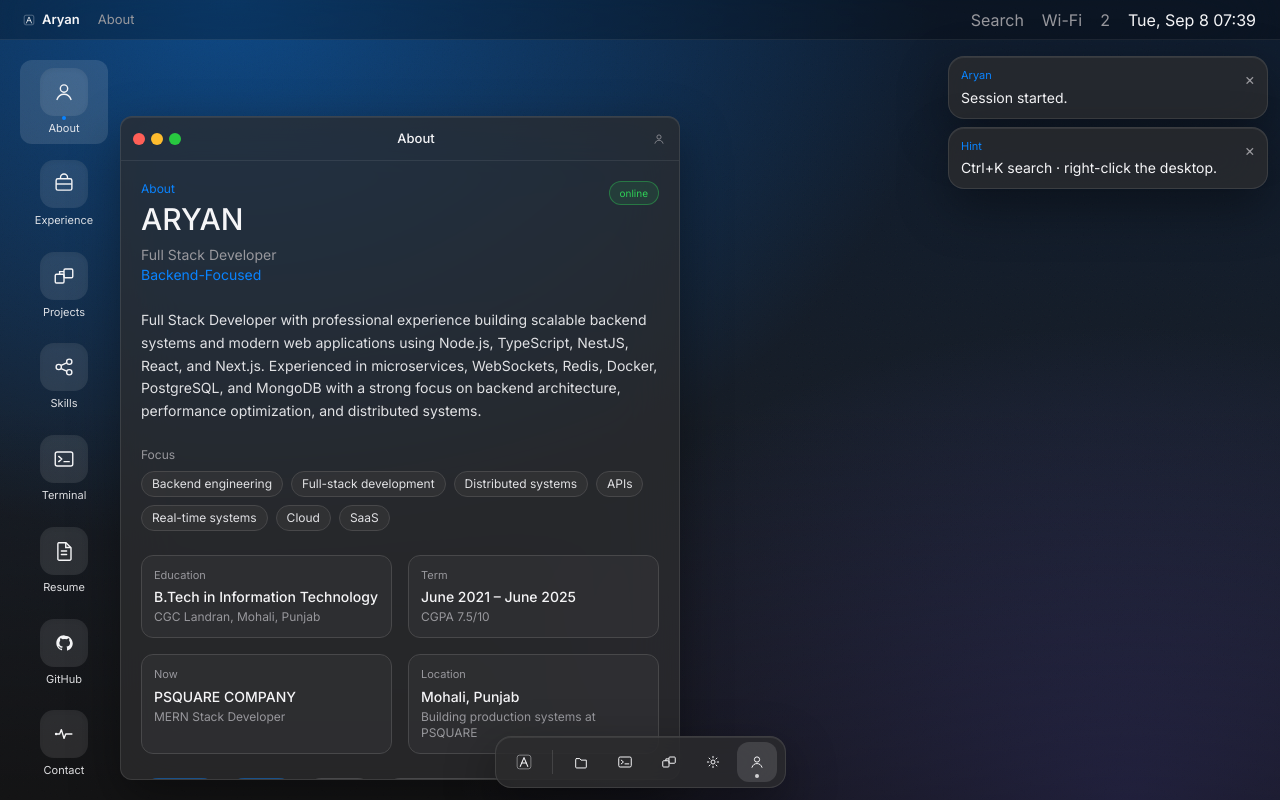
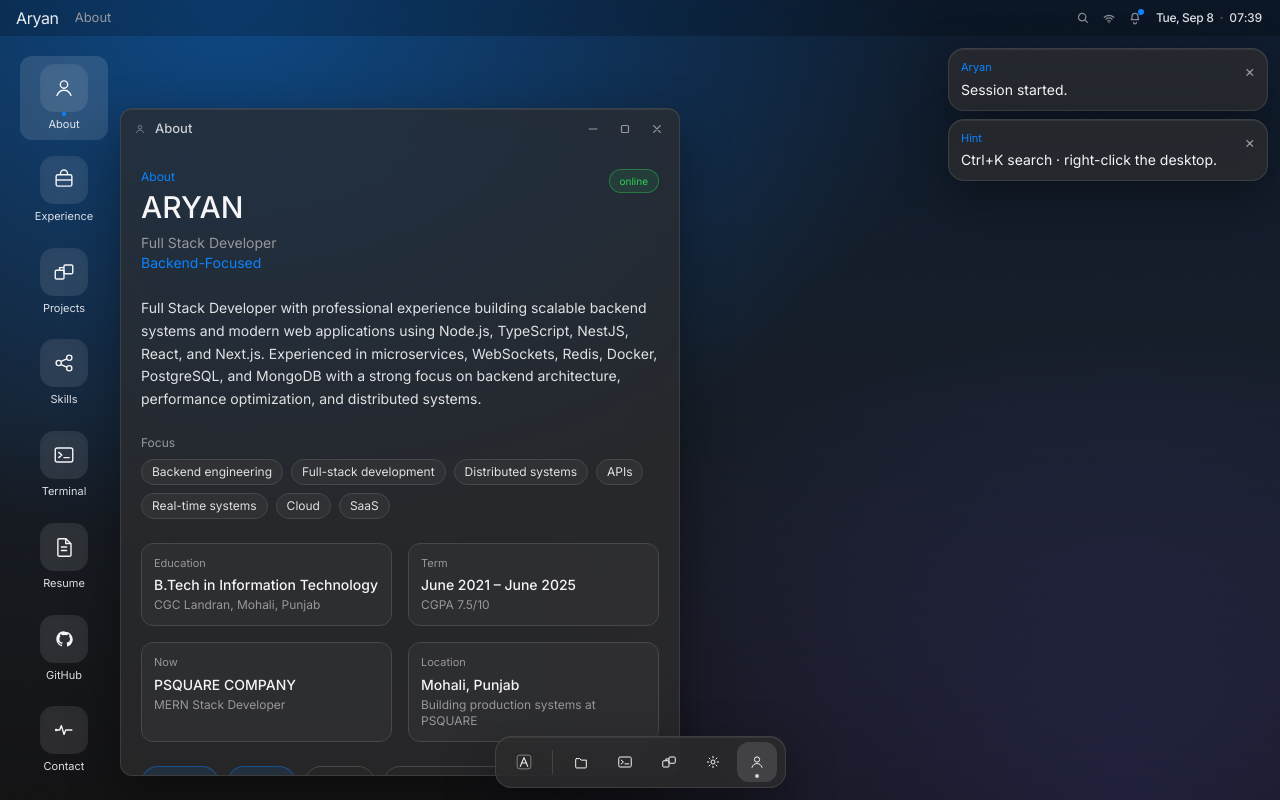
Before and after one commit to Arya7n/portfolio-Os, a React (Vite) app: page / in a window 1280 px wide. Both pictures are taken after a click on the button "Enter desktop". Built offline with nearby package versions, Linux system fonts and the light colour scheme.

Commit message:
Refactor TopBar, NotificationHost, CalendarPanel, NotificationCenter, and Window components for improved layout and styling; introduce StatusButton for better status display; enhance accessibility with aria-labels; and adjust dimensions for a more cohesive design across the application.

```diff
--- a/src/components/desktop/TopBar.tsx
+++ b/src/components/desktop/TopBar.tsx
@@ -1,12 +1,10 @@
-import { useState } from "react";
-import { OsMark } from "@/components/icons/AppIcons";
+import { useState, type ReactNode, type SVGProps } from "react";
 import { CalendarPanel } from "@/components/os/CalendarPanel";
 import { NotificationCenter } from "@/components/os/NotificationCenter";
 import { profile } from "@/data/profile";
 import { useClock } from "@/hooks/useClock";
 import { cn } from "@/lib/cn";
 import { useOsStore } from "@/store/osStore";
-import type { ReactNode } from "react";
 
 export function TopBar() {
   const setRecruiterMode = useOsStore((s) => s.setRecruiterMode);
@@ -23,20 +21,19 @@ export function TopBar() {
   const active = windows.find((win) => win.id === activeId && !win.minimized);
 
   return (
-    <header className="relative z-40 flex h-10 items-center justify-between border-b border-white/8 bg-black/25 px-3 backdrop-blur-2xl sm:px-4">
-      <div className="relative flex min-w-0 items-center gap-3">
+    <header className="relative z-40 flex h-9 items-center justify-between bg-black/20 px-2.5 backdrop-blur-2xl">
+      <div className="relative flex min-w-0 items-center gap-2.5">
         <button
           type="button"
           className={cn(
-            "flex items-center gap-1.5 rounded-md px-1.5 py-0.5 text-os-text hover:bg-white/8",
+            "rounded-md px-1.5 py-0.5 text-[13px] font-medium tracking-tight text-os-text/95 hover:bg-white/8",
             menuOpen && "bg-white/10",
           )}
           aria-expanded={menuOpen}
           aria-haspopup="menu"
           onClick={() => setMenuOpen((open) => !open)}
         >
-          <OsMark className="h-3.5 w-3.5" />
-          <span className="text-[13px] font-semibold">Aryan</span>
+          Aryan
         </button>
         {menuOpen && (
           <>
@@ -46,7 +43,10 @@ export function TopBar() {
               aria-label="Close system menu"
               onClick={() => setMenuOpen(false)}
             />
-            <div className="glass-panel absolute left-0 top-full z-50 mt-1 min-w-48 overflow-hidden rounded-xl py-1" role="menu">
+            <div
+              className="glass-panel absolute left-0 top-full z-50 mt-1 min-w-44 overflow-hidden rounded-xl py-1"
+              role="menu"
+            >
               <MenuItem
                 label="About"
                 onClick={() => {
@@ -68,7 +68,7 @@ export function TopBar() {
                   setMenuOpen(false);
                 }}
               />
-              <div className="my-1 h-px bg-white/10" />
+              <div className="my-1 h-px bg-white/8" />
               <MenuItem
                 label="Recruiter Mode"
                 onClick={() => {
@@ -86,42 +86,43 @@ export function TopBar() {
             </div>
           </>
         )}
-        {active && <span className="hidden truncate text-[13px] text-os-muted md:inline">{active.title}</span>}
+        {active && (
+          <span className="hidden min-w-0 truncate text-[13px] text-os-muted md:inline">{active.title}</span>
+        )}
       </div>
 
-      <div className="flex items-center gap-0.5">
-        <button
-          type="button"
+      <div className="flex items-center">
+        <StatusButton
+          label="Search"
+          active={false}
           onClick={() => setSpotlight(true)}
-          className="hidden rounded-md px-2 py-1 text-[12px] text-os-muted hover:bg-white/8 sm:inline"
+          className="hidden sm:flex"
         >
-          Search
-        </button>
-        <button
-          type="button"
-          aria-label="Network"
-          onClick={() => setTray("net")}
-          className={cn("rounded-md px-2 py-1 text-[12px] text-os-muted hover:bg-white/8", tray === "net" && "bg-white/10 text-os-text")}
+          <IconSearch />
+        </StatusButton>
+        <StatusButton label="Wi-Fi" active={tray === "net"} onClick={() => setTray("net")}>
+          <IconWifi />
+        </StatusButton>
+        <StatusButton label="Notifications" active={tray === "notify"} onClick={() => setTray("notify")}>
+          <span className="relative">
+            <IconBell />
+            {unread > 0 && (
+              <span className="absolute -right-0.5 -top-0.5 h-1.5 w-1.5 rounded-full bg-os-accent" />
+            )}
+          </span>
+        </StatusButton>
+        <StatusButton
+          label={`${date} ${time}`}
+          active={tray === "clock"}
+          onClick={() => setTray("clock")}
+          className="px-2"
         >
-          Wi-Fi
-        </button>
-        <button
-          type="button"
-          aria-label="Notifications"
-          onClick={() => setTray("notify")}
-          className={cn("rounded-md px-2 py-1 text-[12px] text-os-muted hover:bg-white/8", tray === "notify" && "bg-white/10 text-os-text")}
-        >
-          {unread ? unread : "•"}
-        </button>
-        <button
-          type="button"
-          aria-label="Calendar"
-          onClick={() => setTray("clock")}
-          className={cn("rounded-md px-2 py-1 text-[12px] tabular-nums hover:bg-white/8", tray === "clock" && "bg-white/10")}
-          title={date}
-        >
-          {date} {time}
-        </button>
+          <span className="text-[12px] font-medium tabular-nums tracking-tight text-os-text/90">
+            {date}
+            <span className="mx-1.5 text-os-muted/70">·</span>
+            {time}
+          </span>
+        </StatusButton>
       </div>
 
       {tray === "clock" && (
@@ -136,10 +137,17 @@ export function TopBar() {
       )}
       {tray === "net" && (
         <TrayFlyout onClose={() => setTray(null)}>
-          <div className="w-64 p-3 text-sm">
-            <p className="font-medium">Wi-Fi</p>
-            <p className="mt-2 text-xs text-os-ok">Connected</p>
-            <p className="mt-1 text-xs text-os-muted">{profile.location}</p>
+          <div className="w-56 p-4">
+            <div className="flex items-center gap-2.5">
+              <span className="flex h-8 w-8 items-center justify-center rounded-full bg-os-accent text-white">
+                <IconWifi className="h-4 w-4" />
+              </span>
+              <div>
+                <p className="text-sm font-medium">Wi-Fi</p>
+                <p className="text-[11px] text-os-ok">Connected</p>
+              </div>
+            </div>
+            <p className="mt-3 text-[12px] text-os-muted">{profile.location}</p>
           </div>
         </TrayFlyout>
       )}
@@ -147,9 +155,44 @@ export function TopBar() {
   );
 }
 
+function StatusButton({
+  label,
+  active,
+  onClick,
+  children,
+  className,
+}: {
+  label: string;
+  active: boolean;
+  onClick: () => void;
+  children: ReactNode;
+  className?: string;
+}) {
+  return (
+    <button
+      type="button"
+      aria-label={label}
+      title={label}
+      onClick={onClick}
+      className={cn(
+        "flex h-7 items-center justify-center rounded-md px-1.5 text-os-muted/90 transition hover:bg-white/8 hover:text-os-text",
+        active && "bg-white/10 text-os-text",
+        className,
+      )}
+    >
+      {children}
+    </button>
+  );
+}
+
 function MenuItem({ label, onClick }: { label: string; onClick: () => void }) {
   return (
-    <button type="button" role="menuitem" className="block w-full px-3 py-1.5 text-left text-sm hover:bg-os-accent/20" onClick={onClick}>
+    <button
+      type="button"
+      role="menuitem"
+      className="block w-full px-3 py-1.5 text-left text-[13px] hover:bg-white/8"
+      onClick={onClick}
+    >
       {label}
     </button>
   );
@@ -159,7 +202,41 @@ function TrayFlyout({ children, onClose }: { children: ReactNode; onClose: () =>
   return (
     <>
       <button type="button" className="fixed inset-0 z-40 cursor-default" aria-label="Close tray" onClick={onClose} />
-      <div className="glass-panel absolute right-2 top-full z-50 mt-1 overflow-hidden rounded-xl">{children}</div>
+      <div className="glass-panel absolute right-2 top-full z-50 mt-1.5 overflow-hidden rounded-2xl">{children}</div>
     </>
   );
 }
+
+function IconSearch(props: SVGProps<SVGSVGElement>) {
+  return (
+    <svg viewBox="0 0 16 16" className="h-3.5 w-3.5" fill="none" aria-hidden="true" {...props}>
+      <circle cx="7" cy="7" r="4.2" stroke="currentColor" strokeWidth="1.4" />
+      <path d="M10.2 10.2 13 13" stroke="currentColor" strokeWidth="1.4" strokeLinecap="round" />
+    </svg>
+  );
+}
+
+function IconWifi(props: SVGProps<SVGSVGElement>) {
+  return (
+    <svg viewBox="0 0 16 16" className="h-3.5 w-3.5" fill="none" aria-hidden="true" {...props}>
+      <path d="M2.6 7.2c3-3 7.8-3 10.8 0" stroke="currentColor" strokeWidth="1.4" strokeLinecap="round" />
+      <path d="M4.6 9.4c1.9-1.9 4.9-1.9 6.8 0" stroke="currentColor" strokeWidth="1.4" strokeLinecap="round" />
+      <path d="M6.6 11.5c.8-.8 2-.8 2.8 0" stroke="currentColor" strokeWidth="1.4" strokeLinecap="round" />
+      <circle cx="8" cy="13.2" r="0.7" fill="currentColor" />
+    </svg>
+  );
+}
+
+function IconBell(props: SVGProps<SVGSVGElement>) {
+  return (
+    <svg viewBox="0 0 16 16" className="h-3.5 w-3.5" fill="none" aria-hidden="true" {...props}>
+      <path
+        d="M8 2.6a3.4 3.4 0 0 1 3.4 3.4v2.1l.9 1.8H3.7l.9-1.8V6A3.4 3.4 0 0 1 8 2.6Z"
+        stroke="currentColor"
+        strokeWidth="1.4"
+        strokeLinejoin="round"
+      />
+      <path d="M6.4 13.1a1.6 1.6 0 0 0 3.2 0" stroke="currentColor" strokeWidth="1.4" strokeLinecap="round" />
+    </svg>
+  );
+}
--- a/src/components/notifications/NotificationHost.tsx
+++ b/src/components/notifications/NotificationHost.tsx
@@ -6,7 +6,7 @@ export function NotificationHost() {
   const dismissNotification = useOsStore((s) => s.dismissNotification);
 
   return (
-    <div className="pointer-events-none absolute right-3 top-14 z-[80] flex w-[min(100%-24px,320px)] flex-col gap-2">
+    <div className="pointer-events-none absolute right-3 top-12 z-[80] flex w-[min(100%-24px,320px)] flex-col gap-2">
       <AnimatePresence>
         {notifications.map((item) => (
           <motion.div
--- a/src/components/window/Window.tsx
+++ b/src/components/window/Window.tsx
@@ -1,4 +1,4 @@
-import { useRef, useState, type PointerEvent } from "react";
+import { useRef, useState, type PointerEvent, type ReactNode } from "react";
 import { AppIcon } from "@/components/icons/AppIcons";
 import { AppContent } from "@/components/apps/AppContent";
 import { TASKBAR_HEIGHT, TOPBAR_HEIGHT, WINDOW_MIN_HEIGHT, WINDOW_MIN_WIDTH } from "@/lib/layout";
@@ -110,33 +110,37 @@ export function Window({ win }: WindowProps) {
         />
       )}
       <header
-        className="flex h-11 shrink-0 cursor-grab items-center gap-3 border-b border-white/8 px-3 active:cursor-grabbing"
+        className="flex h-10 shrink-0 cursor-grab items-center gap-2 px-1.5 active:cursor-grabbing"
         onPointerDown={onTitlePointerDown}
         onPointerMove={onTitlePointerMove}
         onPointerUp={onTitlePointerUp}
         onDoubleClick={() => toggleMaximize(win.id)}
       >
-        <div className="flex items-center gap-1.5">
-          <TrafficLight
-            label={`Close ${win.filename}`}
-            color="bg-[#ff5f57] hover:brightness-110"
-            onClick={() => closeWindow(win.id)}
-          />
-          <TrafficLight
-            label={`Minimize ${win.filename}`}
-            color="bg-[#febc2e] hover:brightness-110"
-            onClick={() => minimizeWindow(win.id)}
-          />
-          <TrafficLight
-            label={maximized ? `Restore ${win.filename}` : `Maximize ${win.filename}`}
-            color="bg-[#28c840] hover:brightness-110"
-            onClick={() => toggleMaximize(win.id)}
-          />
-        </div>
-        <h2 id={`${win.id}-title`} className="min-w-0 flex-1 truncate text-center text-[13px] font-medium">
+        <AppIcon id={win.appId} className="ml-1.5 h-3.5 w-3.5 shrink-0 text-os-muted" />
+        <h2 id={`${win.id}-title`} className="min-w-0 flex-1 truncate text-[13px] font-medium text-os-text/80">
           {win.title}
         </h2>
-        <AppIcon id={win.appId} className="h-4 w-4 text-os-muted" />
+        <div className="flex shrink-0 items-center">
+          <WindowControl
+            label={`Minimize ${win.filename}`}
+            onClick={() => minimizeWindow(win.id)}
+          >
+            <IconMinimize />
+          </WindowControl>
+          <WindowControl
+            label={maximized ? `Restore ${win.filename}` : `Maximize ${win.filename}`}
+            onClick={() => toggleMaximize(win.id)}
+          >
+            {maximized ? <IconRestore /> : <IconMaximize />}
+          </WindowControl>
+          <WindowControl
+            label={`Close ${win.filename}`}
+            danger
+            onClick={() => closeWindow(win.id)}
+          >
+            <IconClose />
+          </WindowControl>
+        </div>
       </header>
 
       <div className="min-h-0 flex-1 overflow-auto">
@@ -159,26 +163,68 @@ export function Window({ win }: WindowProps) {
   );
 }
 
-function TrafficLight({
+function WindowControl({
   label,
-  color,
   onClick,
+  children,
+  danger,
 }: {
   label: string;
-  color: string;
   onClick: () => void;
+  children: ReactNode;
+  danger?: boolean;
 }) {
   return (
     <button
       type="button"
       aria-label={label}
+      title={label}
       onClick={(event) => {
         event.stopPropagation();
         onClick();
       }}
       onPointerDown={(event) => event.stopPropagation()}
-      className={cn("h-3 w-3 rounded-full", color)}
-    />
+      className={cn(
+        "flex h-8 w-8 items-center justify-center rounded-lg text-os-muted transition",
+        "hover:bg-white/8 hover:text-os-text",
+        danger && "hover:bg-[#ff453a]/15 hover:text-[#ff453a]",
+      )}
+    >
+      {children}
+    </button>
+  );
+}
+
+function IconClose() {
+  return (
+    <svg viewBox="0 0 16 16" className="h-3.5 w-3.5" aria-hidden="true">
+      <path d="M4.2 4.2l7.6 7.6M11.8 4.2l-7.6 7.6" fill="none" stroke="currentColor" strokeWidth="1.4" strokeLinecap="round" />
+    </svg>
+  );
+}
+
+function IconMinimize() {
+  return (
+    <svg viewBox="0 0 16 16" className="h-3.5 w-3.5" aria-hidden="true">
+      <path d="M3.5 8h9" fill="none" stroke="currentColor" strokeWidth="1.4" strokeLinecap="round" />
+    </svg>
+  );
+}
+
+function IconMaximize() {
+  return (
+    <svg viewBox="0 0 16 16" className="h-3.5 w-3.5" aria-hidden="true">
+      <rect x="4" y="4" width="8" height="8" rx="1.4" fill="none" stroke="currentColor" strokeWidth="1.4" />
+    </svg>
+  );
+}
+
+function IconRestore() {
+  return (
+    <svg viewBox="0 0 16 16" className="h-3.5 w-3.5" aria-hidden="true">
+      <path d="M6 6.2V4.8A.8.8 0 0 1 6.8 4h4.4A.8.8 0 0 1 12 4.8v4.4a.8.8 0 0 1-.8.8H9.8" fill="none" stroke="currentColor" strokeWidth="1.3" />
+      <rect x="4" y="6.2" width="5.8" height="5.8" rx="1.1" fill="none" stroke="currentColor" strokeWidth="1.3" />
+    </svg>
   );
 }
 
--- a/src/lib/layout.ts
+++ b/src/lib/layout.ts
@@ -1,4 +1,4 @@
-export const TOPBAR_HEIGHT = 40;
+export const TOPBAR_HEIGHT = 36;
 export const TASKBAR_HEIGHT = 72;
 export const MOBILE_BREAKPOINT = 768;
 
```
Also changed, not shown: src/components/os/CalendarPanel.tsx (+11 -7 lines), src/components/os/NotificationCenter.tsx (+12 -10 lines).
